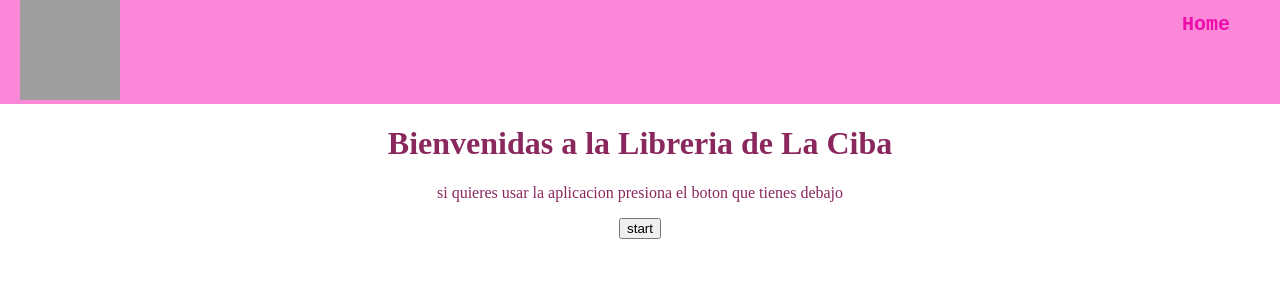
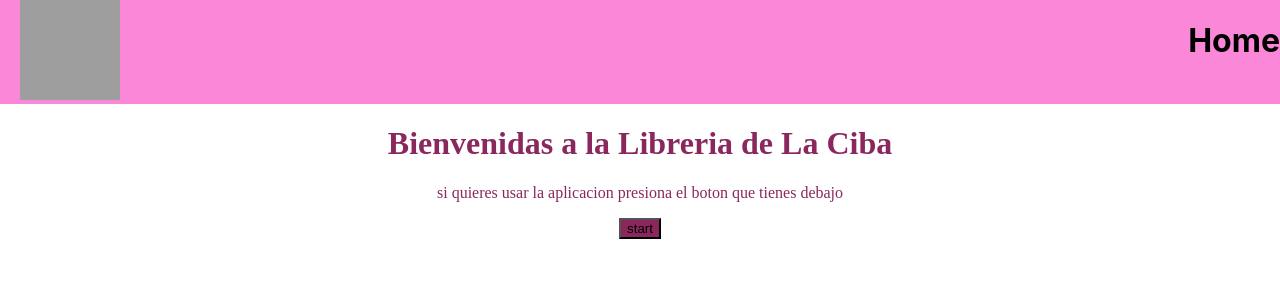
Before and after one commit to CarmenVidal/BibliotecaCiba, a React (Create React App) app: page / in a window 1280 px wide. Shown: the top 300 px of the page. Built offline with nearby package versions, Linux system fonts and the light colour scheme; grey boxes are pictures that could not be loaded.

Commit message:
biblioteca

```diff
--- a/src/App.css
+++ b/src/App.css
@@ -51,29 +51,17 @@
 
 }
 
-.texto{
+.textoHeader{
  margin-right: 10px;
  color: #8a275d;
 
 }
-.texto{
- margin-right: 50px;
- font-family: 'Courier New', Courier, monospace;
- color: #ee0caa;
- font-size: x-small;
 
-
-}
 .containerHome{
   color: #8a275d;
   font-family: 'Times New Roman', Times, serif;
 }
-.button text{
 
- background-color: #8a275d;
- font-family: 'Times New Roman', Times, serif;
- width: 20px;
-}
  .start{
  background-color: #8a275d;
 }
--- a/src/components/Book.jsx
+++ b/src/components/Book.jsx
@@ -24,6 +24,7 @@ function Book() {
               <div className='estrella'>
                  <img className='icono-estrella' src={star} alt= "icono-estrella" />
               </div>
+
               <div className='ojo'>
                   <img className='icono-ojo' src={ojo} alt="icono-ojo" />
                </div>
--- a/src/components/header.jsx
+++ b/src/components/header.jsx
@@ -6,7 +6,7 @@ function Header() {
         <div className="logoLibro">
             <img src={logo} alt="logo" />
         </div>
-        <div className='texto'>
+        <div className='textoHeader'>
             <h1>Home</h1>
 
         </div>
--- a/src/pages/Books.jsx
+++ b/src/pages/Books.jsx
@@ -2,7 +2,7 @@ import React from 'react'
 import Header from '../components/Header'
 import Book from '../components/Book'
 
-function Books() {
+function Books({}) {
   return (
     <>
       <Header/>
--- a/src/pages/Home.jsx
+++ b/src/pages/Home.jsx
@@ -9,7 +9,7 @@ function Home() {
     <div className='containerHome'>
         <h1>Bienvenidas a la Libreria de La Ciba</h1>
         <p>si quieres usar la aplicacion presiona el boton que tienes debajo</p>
-       <Link to ='/books'><button>start</button></Link>
+       <Link to ='/books'><button className='start'>start</button></Link>
 
     </div>
     </>
```
Lines whose indentation alone changed are shown as unchanged.
